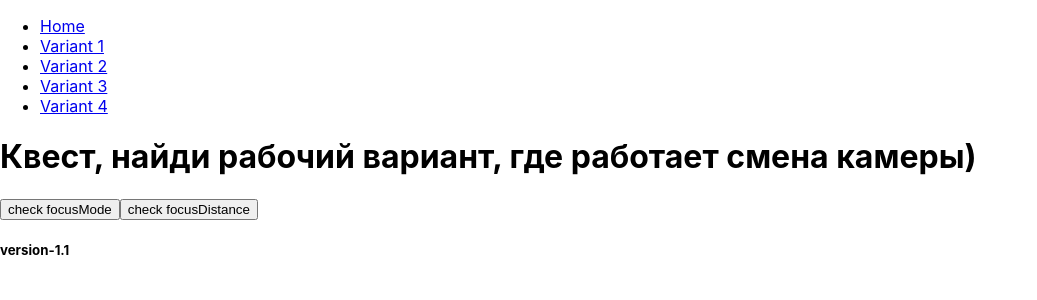
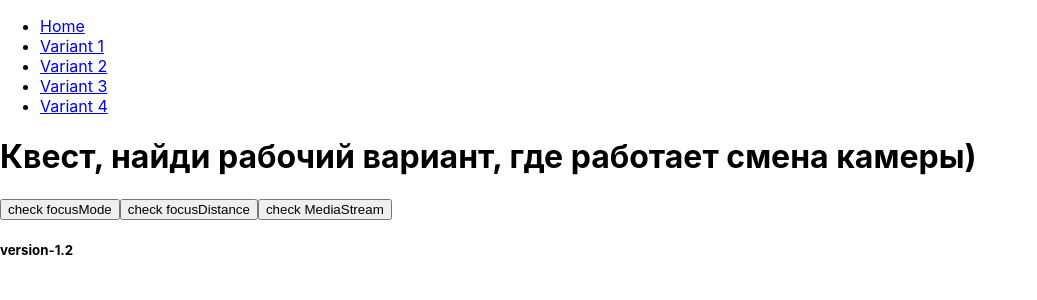
Before and after one commit to tolaysha/videoTest, a React (Create React App) app: page / in a window 1280 px wide. Shown: the top 300 px of the page, without its empty margins (0-1037 px from the left). Built offline with nearby package versions, Linux system fonts and the light colour scheme.

Commit message:
check MediaStream

```diff
--- a/src/roating.js
+++ b/src/roating.js
@@ -32,6 +32,11 @@ export default function App() {
       alert('your device supported focusMode')
     } else {
       alert('your device did not supported focusMode')
+    }
+  }
+  const handleCheckMediaStream = () => {
+    if (typeof navigator.mediaDevices.getUserMedia === "function") {
+      alert('your device did not supported MediaStream')
     }
   }
   const handleCheckFocusDistance = () => {
@@ -84,6 +89,7 @@ export default function App() {
             <h1>Квест, найди рабочий вариант, где работает смена камеры)</h1>
             <button onClick={handleCheckFocus}>check focusMode</button>
             <button onClick={handleCheckFocusDistance}>check focusDistance</button>
+            <button onClick={handleCheckMediaStream}>check MediaStream</button>
             <br />
             <ul>
               {
@@ -91,7 +97,7 @@ export default function App() {
                   return (<li key={`${item.label}${index}`}>{item.label}</li>)
                 })}
             </ul>
-            <h5>version-1.1</h5>
+            <h5>version-1.2</h5>
           </Route>
         </Switch>
       </div>
```
